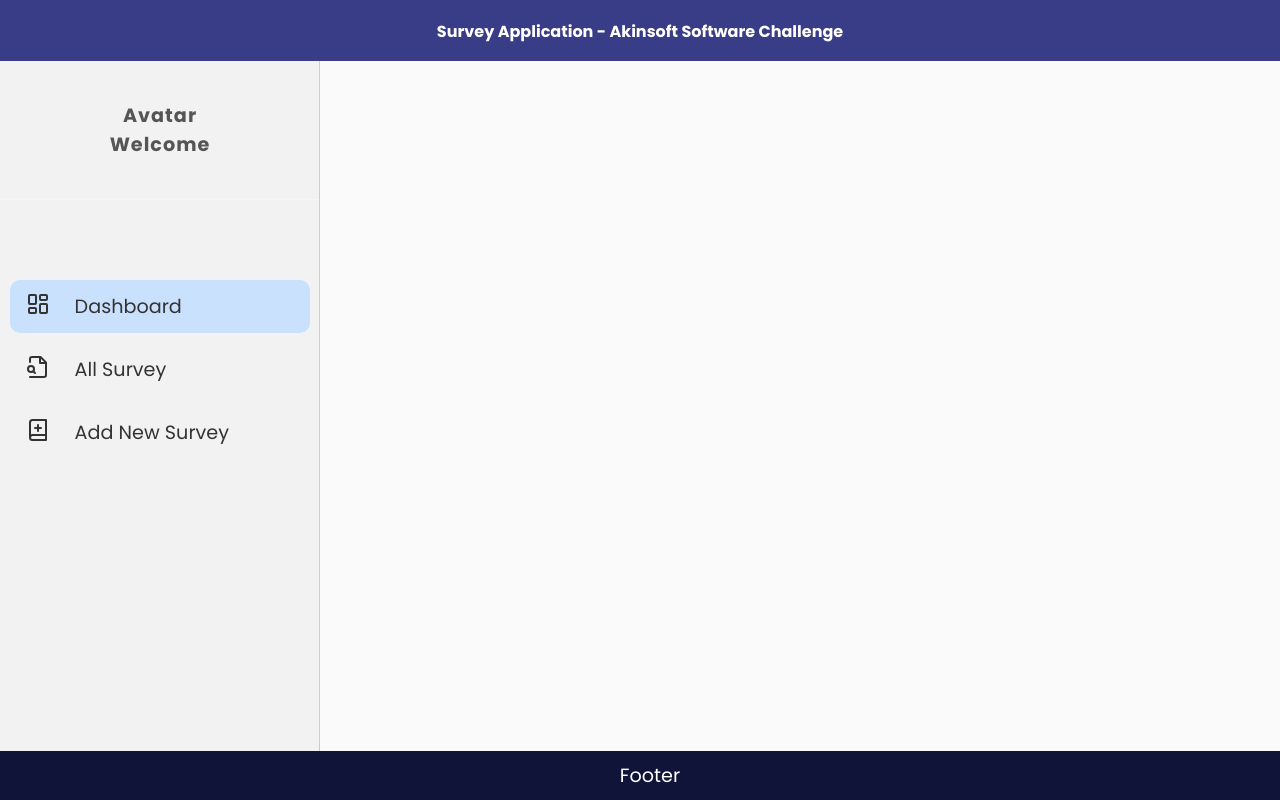
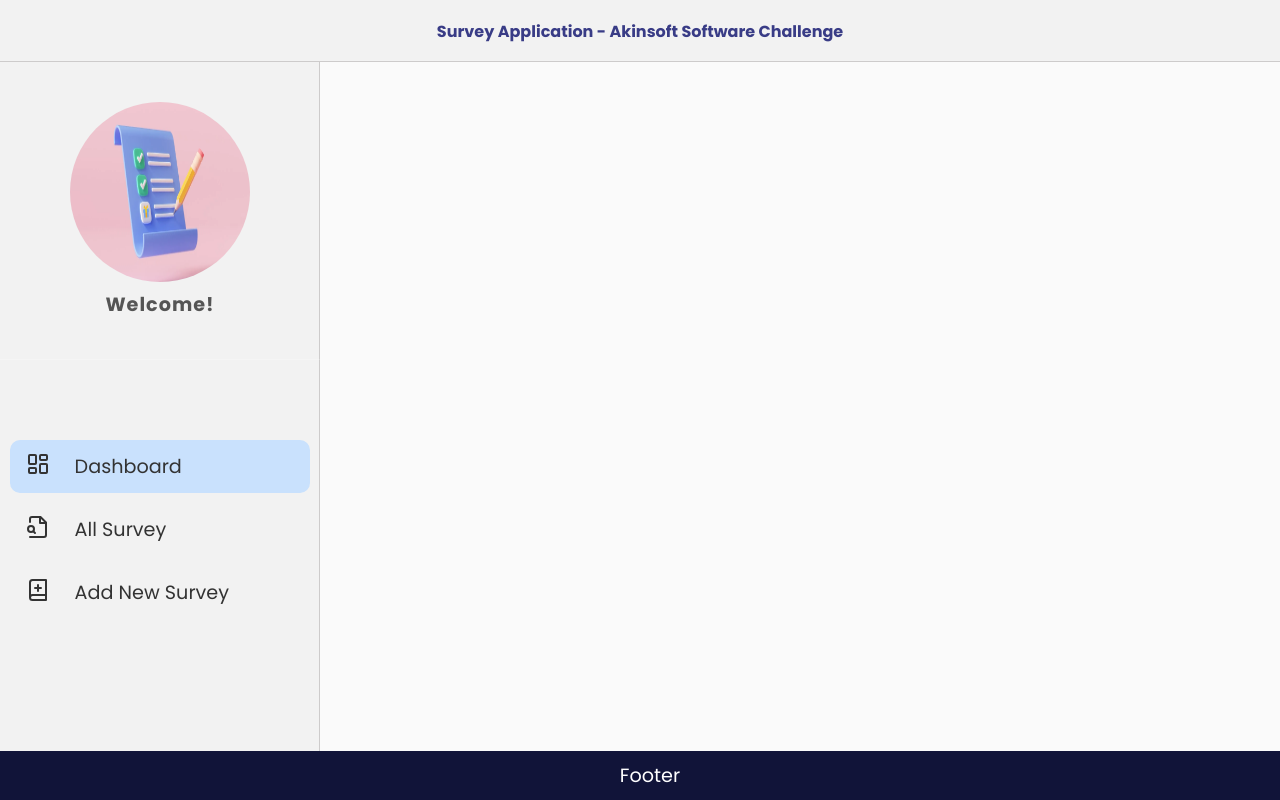
Before and after one commit to ardaalkan/akinsoft-software-challenge, a React (Vite) app in the folder client/: page / in a window 1280 px wide. Built offline with nearby package versions, Linux system fonts and the light colour scheme.

Commit message:
added css/module header

```diff
--- a/client/src/components/Header/Header.module.css
+++ b/client/src/components/Header/Header.module.css
@@ -1,10 +1,11 @@
 /* src/Header.module.css */
 
 .header {
-  background-color: #393c86;
-  color: #fff;
+  background-color: #f2f2f2;;
+  color: #393c86;
   padding: 1rem;
   text-align: center;
+  border-bottom: 1px solid rgb(205, 203, 203);
 }
 
 .navList {
--- a/client/src/components/Sidebar/Avatar/Avatar.jsx
+++ b/client/src/components/Sidebar/Avatar/Avatar.jsx
@@ -1,5 +1,10 @@
-export default function Avatar() {
+import styles from "./Avatar.module.css";
+
+// eslint-disable-next-line react/prop-types
+export default function Avatar({ src }) {
   return (
-    <div>Avatar</div>
-  )
+    <div className={styles.avatar}>
+      <img src={src}></img>
+    </div>
+  );
 }
--- a/client/src/components/Sidebar/Avatar/Avatar.module.css
+++ b/client/src/components/Sidebar/Avatar/Avatar.module.css
@@ -0,0 +1,11 @@
+.avatar {
+    display: inline-block;
+    height: 180px;
+    width: 180px;
+    border-radius: 50%;
+    overflow: hidden;
+  }
+  .avatar img {
+    width: 100%;
+    height: 100%;
+  }
--- a/client/src/components/Sidebar/Sidebar.jsx
+++ b/client/src/components/Sidebar/Sidebar.jsx
@@ -1,6 +1,7 @@
 import { useState, useEffect } from "react";
 import { NavLink } from "react-router-dom";
 import { BookPlus, LayoutDashboard, FileSearch } from "lucide-react";
+import Image from "../../assets/images/survey_app_image.jpg";
 import Avatar from "./Avatar/Avatar";
 import styles from "./Sidebar.module.css";
 /*
@@ -10,7 +11,10 @@ izole olarak kullanılmasını sağlar yani stil isim çakışmalarını ve kayg
 export default function Sidebar() {
   const [width, setWidth] = useState(window.innerWidth);
   const breakpoint = 720;
-
+  /*
+sayfa genişliğini izleyen bir React işlev bileşeni oluşturur. Sayfa genişliği değiştiğinde, yeni genişlik değeri kaydedilir ve
+bileşenin yeniden render edilmesi sağlanır. Aynı zamanda bileşen kaldırıldığında veya etkisi değiştirildiğinde olay dinleyicisi kaldırılır.
+*/
   useEffect(() => {
     window.addEventListener("resize", () => setWidth(window.innerWidth));
     return () =>
@@ -24,15 +28,14 @@ export default function Sidebar() {
     <div className={styles.sidebar}>
       <div className={styles.sidebarContent}>
         <div className={styles.user}>
-          <Avatar></Avatar>
-          <p>Welcome</p>
+          <Avatar src={Image}></Avatar>
+          <p>Welcome!</p>
         </div>
         <nav className={styles.links}>
           <ul>
             <li>
               <NavLink
                 to="/"
-                activeClassName={styles.activeLink}
                 style={{ textDecoration: "none" }}
                 className={classNameFunc}
               >
@@ -43,7 +46,6 @@ export default function Sidebar() {
             <li>
               <NavLink
                 to="/all"
-                activeClassName={styles.activeLink}
                 style={{ textDecoration: "none" }}
                 className={classNameFunc}
               >
@@ -54,7 +56,6 @@ export default function Sidebar() {
             <li>
               <NavLink
                 to="/add"
-                activeClassName={styles.activeLink}
                 style={{ textDecoration: "none" }}
                 className={classNameFunc}
               >
```
Also changed, not shown: client/src/assets/images/survey_app_image.jpg (added).
